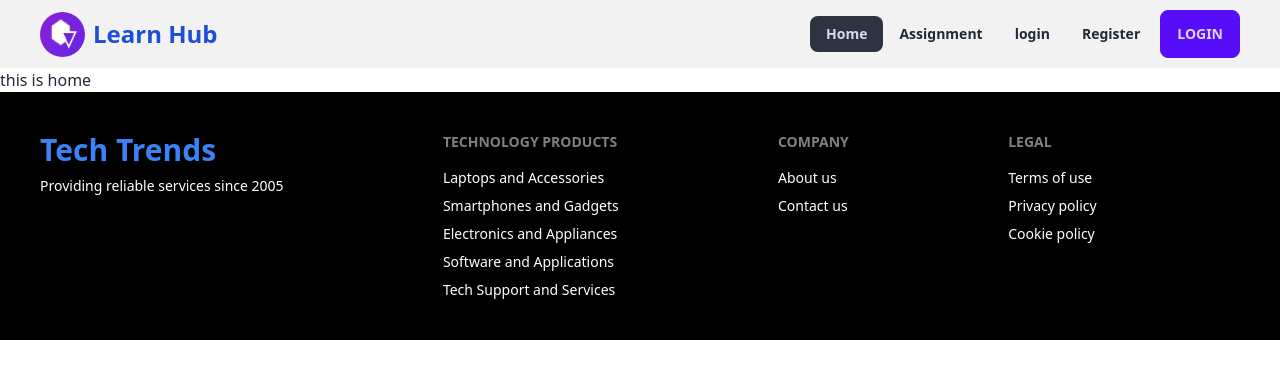
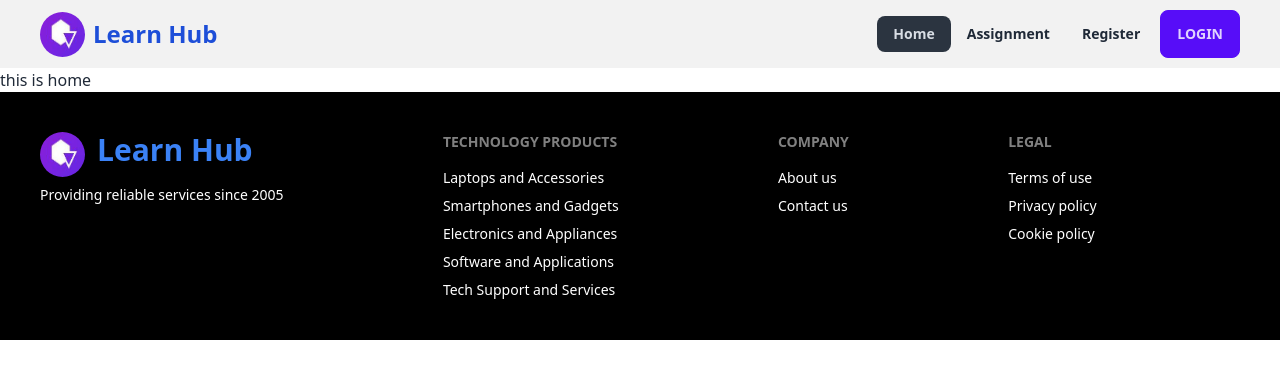
Before and after one commit to Nazmul5691/online-group-study-client-side, a React (Vite) app: page / in a window 1280 px wide. Shown: the top 378 px of the page. Built offline with nearby package versions, Linux system fonts and the light colour scheme; no server answers.

Commit message:
add footer

```diff
--- /dev/null
+++ b/src/pages/MyAssignment/MyAssignment.jsx
@@ -0,0 +1,11 @@
+
+
+const MyAssignment = () => {
+    return (
+        <div>
+            <h2>My Assignment pages</h2>
+        </div>
+    );
+};
+
+export default MyAssignment;
--- a/src/pages/SharedPages/Footer.jsx
+++ b/src/pages/SharedPages/Footer.jsx
@@ -1,8 +1,13 @@
+import logo from '../../../public/logo.png'
+
 const Footer = () => {
   return (
     <footer className="footer p-10 bg-black text-white">
       <aside>
-        <h1 className="font-bold text-blue-500 text-3xl">Tech Trends</h1>
+        <div className='flex'>
+        <img className='w-[45px] h-[45px] rounded-full mr-3' src={logo} alt="" />
+        <h1 className="font-bold text-blue-500 text-3xl">Learn Hub</h1>
+        </div>
         <p>Providing reliable services since 2005</p>
       </aside>
       <nav>
--- a/src/pages/SharedPages/Navbar.jsx
+++ b/src/pages/SharedPages/Navbar.jsx
@@ -5,20 +5,15 @@ import { useContext } from "react";
 import { AuthContext } from "../../Providers/AuthProviders";
 import logo from '../../../public/logo.png'
 
-
-
-
 const Navbar = () => {
   const { user, logOut } = useContext(AuthContext);
-
 
   const handleLogout = () => {
     logOut()
       .then(() => {
-
+        // Handle successful logout if needed
       })
       .catch((error) => {
-
         console.error("Logout error", error);
       });
   };
@@ -26,19 +21,13 @@ const Navbar = () => {
   const navLinks = (
     <>
       <li>
-        <NavLink className="font-bold" to="/">
+        <NavLink className="font-bold ml-72" to="/">
           Home
         </NavLink>
       </li>
-
       <li>
         <NavLink className="font-bold" to="/assignment">
           Assignment
-        </NavLink>
-      </li>
-      <li>
-        <NavLink className="font-bold" to="/login">
-          login
         </NavLink>
       </li>
       <li>
@@ -56,7 +45,6 @@ const Navbar = () => {
           Home
         </NavLink>
       </li>
-
       <li>
         <NavLink className="font-bold" to="/assignment">
           Assignment
@@ -68,8 +56,13 @@ const Navbar = () => {
         </NavLink>
       </li>
       <li>
-        <NavLink className="font-bold" to="/signUp">
-          Register
+        <NavLink className="font-bold" to="/myAssignment">
+          My Assignment
+        </NavLink>
+      </li>
+      <li>
+        <NavLink className="font-bold" to="/submittedAssignment">
+          Submitted Assignment
         </NavLink>
       </li>
     </>
@@ -99,32 +92,34 @@ const Navbar = () => {
             tabIndex={0}
             className="menu menu-sm dropdown-content mt-3 z-[1] p-2 shadow bg-base-100 rounded-box w-52"
           >
-            {navLinks}
+            {user ? navLinksAfterLogin : navLinks}
           </ul>
         </div>
         <img
           className="w-[45px] h-[45px] rounded-full mr-2 hidden md:block"
-          src="logo.png"
+          src={logo}
           alt=""
         />
         <p className="font-bold text-blue-700 text-2xl">Learn Hub</p>
       </div>
 
-
-      {/* <div className="navbar-center hidden lg:flex">
-        <ul className="menu menu-horizontal px-1">{navLinks}</ul>
-      </div> */}
-
-
-<div className="navbar-end">
+      <div className="navbar-center">
         <div className="hidden lg:flex">
-    <ul className="menu menu-horizontal px-1">{navLinks}</ul>
+          <ul className="menu menu-horizontal px-1">
+            {user ? navLinksAfterLogin : navLinks}
+          </ul>
         </div>
 
         {user ? (
           <>
-      <div className="gap-1 m-2">
-        <img className="w-10 rounded-full" src={user.photoURL} alt="" />
+
+            <div className="gap-1 m-2 relative">
+                <div className="group inline-block">
+                    <img className="w-10 rounded-full cursor-pointer" src={user.photoURL} alt="" />
+                    <div className="hidden group-hover:block absolute bg-black text-white text-sm py-1 px-2 rounded top-8 -left-16">
+                    {user.displayName}
+                    </div>
+                </div>
                 </div>
             <div className="gap-1 m-2">
               <button className="btn btn-primary" onClick={handleLogout}>
@@ -138,7 +133,6 @@ const Navbar = () => {
           </Link>
         )}
       </div>
-
     </div>
   );
 };
--- /dev/null
+++ b/src/pages/SubmittedAssignment/SubmittedAssignment.jsx
@@ -0,0 +1,11 @@
+
+
+const SubmittedAssignment = () => {
+    return (
+        <div>
+            <h2> submitted Assignment pages</h2>
+        </div>
+    );
+};
+
+export default SubmittedAssignment;
```
Also changed, not shown: src/Routes/Routes.jsx (+10 -0 lines). Lines whose indentation alone changed are shown as unchanged.
